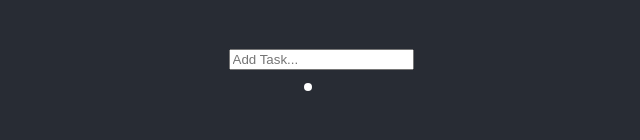
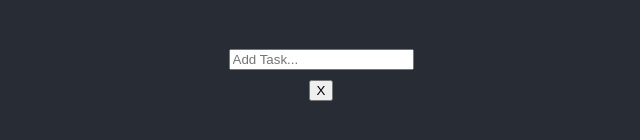
Before and after one commit to antdke/todo-list, a React (Create React App) app: page / in a window 1280 px wide. Shown: the part 396-536 px from the top of the page, without its empty margins (319-959 px from the left). Built offline with nearby package versions, Linux system fonts and the light colour scheme.

Commit message:
Changed todo items from list items to divs and added a button next to them

```diff
--- a/src/components/AddTodo.tsx
+++ b/src/components/AddTodo.tsx
@@ -50,7 +50,10 @@ class AddTodo extends React.Component<{}, MyState> {
           </button>
         </form>
         {this.state.todos.map(todo => (
-          <li>{todo}</li>
+          <div>
+            <button> X </button>
+            {" " + todo}
+          </div>
         ))}
       </div>
     );
```
